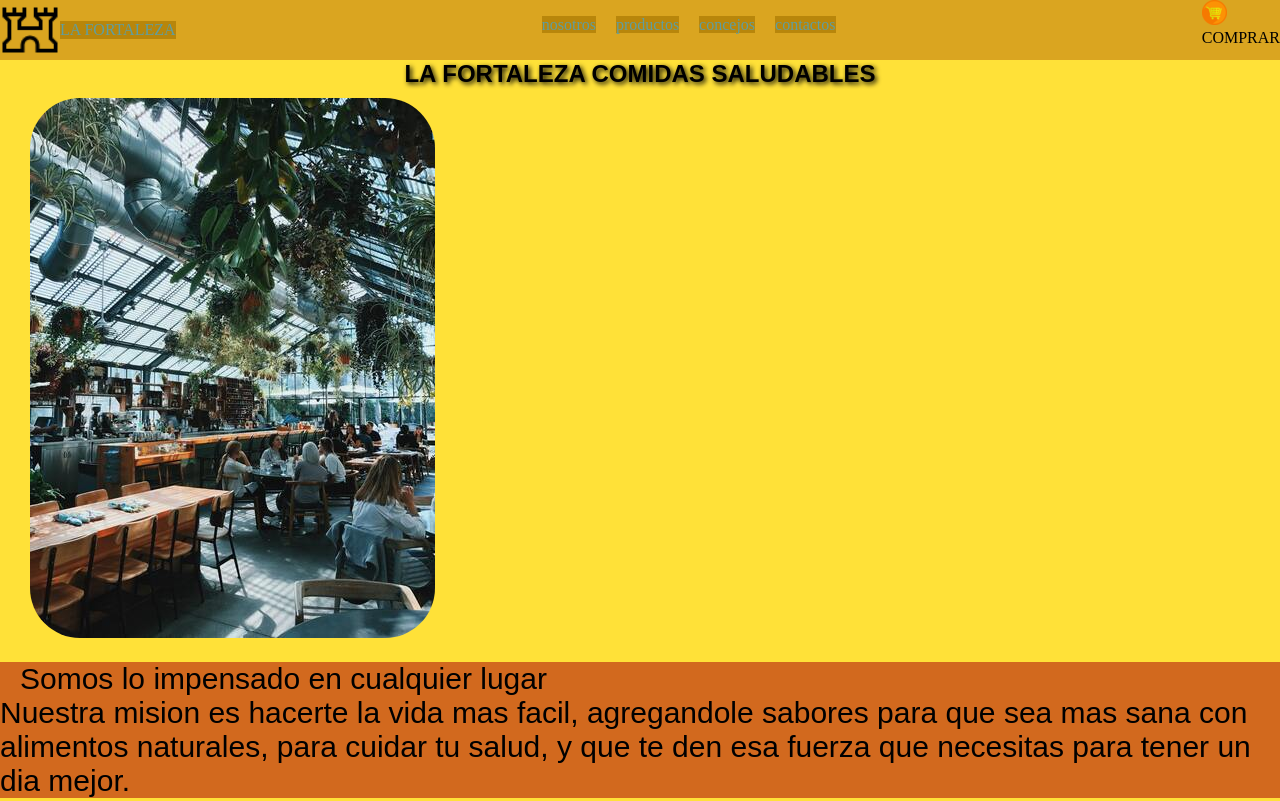
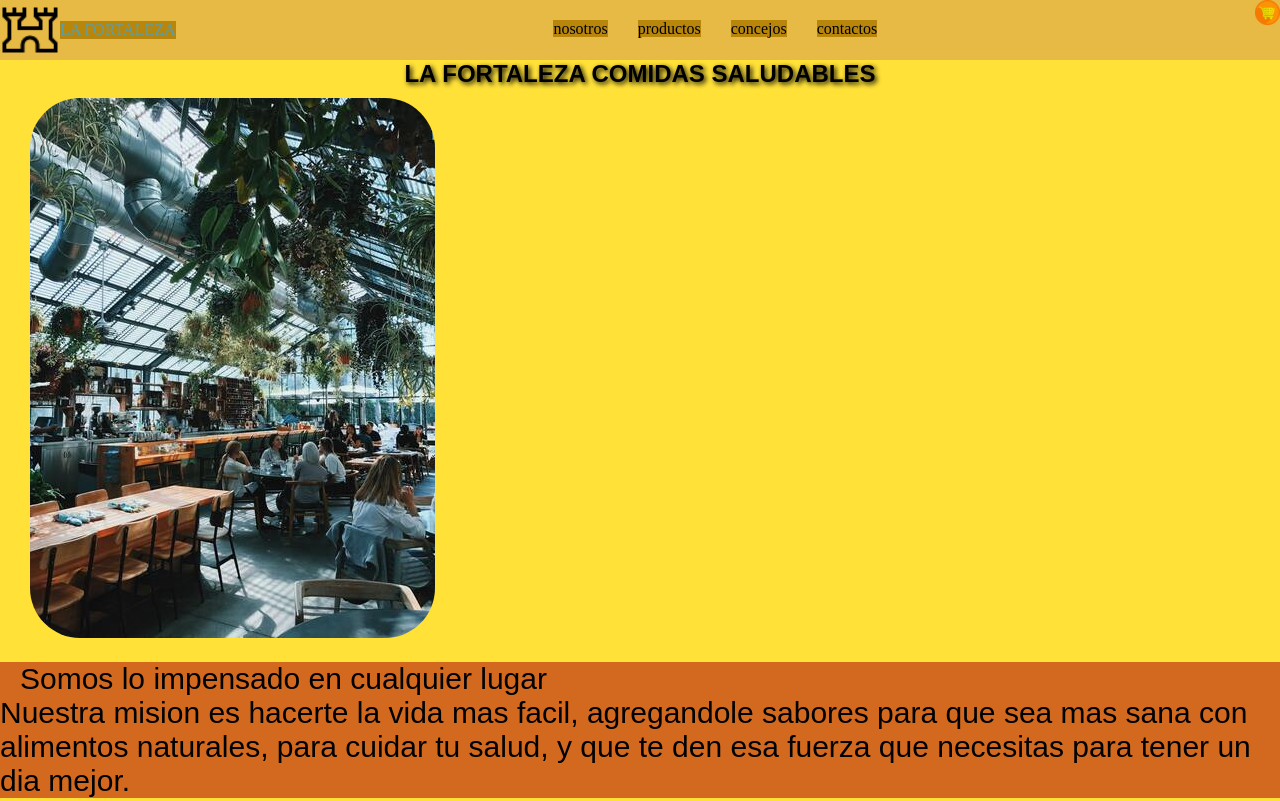
Before and after one commit to Lalo-77/PROYECTO-FINAL, a plain HTML site: page index.html in a window 1280 px wide. Shown: the top 801 px of the page. Drawn offline with Linux system fonts and the light colour scheme.

Commit message:
modifique el header

```diff
--- a/ccs/style.css
+++ b/ccs/style.css
@@ -5,45 +5,46 @@
 }
 
 header {
+    display: flex;
     width: 100%;
-    display: flex;
-    background-color:goldenrod;
-justify-content: space-between;
+    background-color:rgb(231, 185, 69);
+    justify-content: space-between;
 }
-.titulo img {
-    width: 60px;
+.navBar {
+    display:flex;
+    flex-flow: row wrap;
+    gap: 30px;
+    padding-top: 20px;
+    justify-content:space-evenly;
+    list-style: none;
+    align-items: center;
+    margin-top: 20;
+}
+.navBar li {
+    list-style: none;
+}
+.navBar li a{
+    text-decoration: none;
+    font: size 20px ;
+    color: black;
+}
+.navBar li a:hover{
+    color: crimson;
+}
+nav{
+    height:90%;
 }
 a {
     color:black;
     text-decoration: none;
-}
-li {
-    list-style: none;
-
-}
+ }
 .titulo {
     display:flex;
     justify-content: center;
     align-items: center;
 }
-.navBar {
-    display:flex;
-    gap: 20px;
-    padding-top: 20px;
-    justify-content:center;
-    list-style: none;
-    align-items: center;
-    height: 50%;
-    margin-top: 20;
-}
-navBar li a{
-    text-decoration: none;
-    font-size:15px ;
-    color: white;
-
-}
-nav{
-    height:auto;
+.titulo img {
+    width: 60px;
 }
 body{
     background-color:rgba(255, 217, 0, 0.781);
@@ -59,7 +60,7 @@ a:link {
     text-align: center;
     text-shadow: 2px 2px 5px black;
     color:black;
-    font-weight:400px;
+    font: weight 300px;
     font-size: 30;
     font-family: sans-serif;
 }
@@ -88,7 +89,7 @@ a:link {
 .imagen img{
     margin-top: 10px;
     margin-left: 30px;
-    margin-bottom: 20px;
+    margin-bottom: 20px;;
 }
 .menu h2{
     color:black;
--- a/index.html
+++ b/index.html
@@ -24,7 +24,6 @@
                    </nav>
                      <nav>
                         <img src="./assets/img/carrito.png" alt="">
-                    <p>COMPRAR</p>
                     </nav>
     </header>
     <main>
@@ -104,5 +103,6 @@
             <a href=""><img src="../assets/img/twiter.png" alt=""></a>
         </div>
     </footer>
+</section>
 </body>
 </html>
```
Also changed, not shown: 1 other file. Lines whose indentation alone changed are shown as unchanged.
